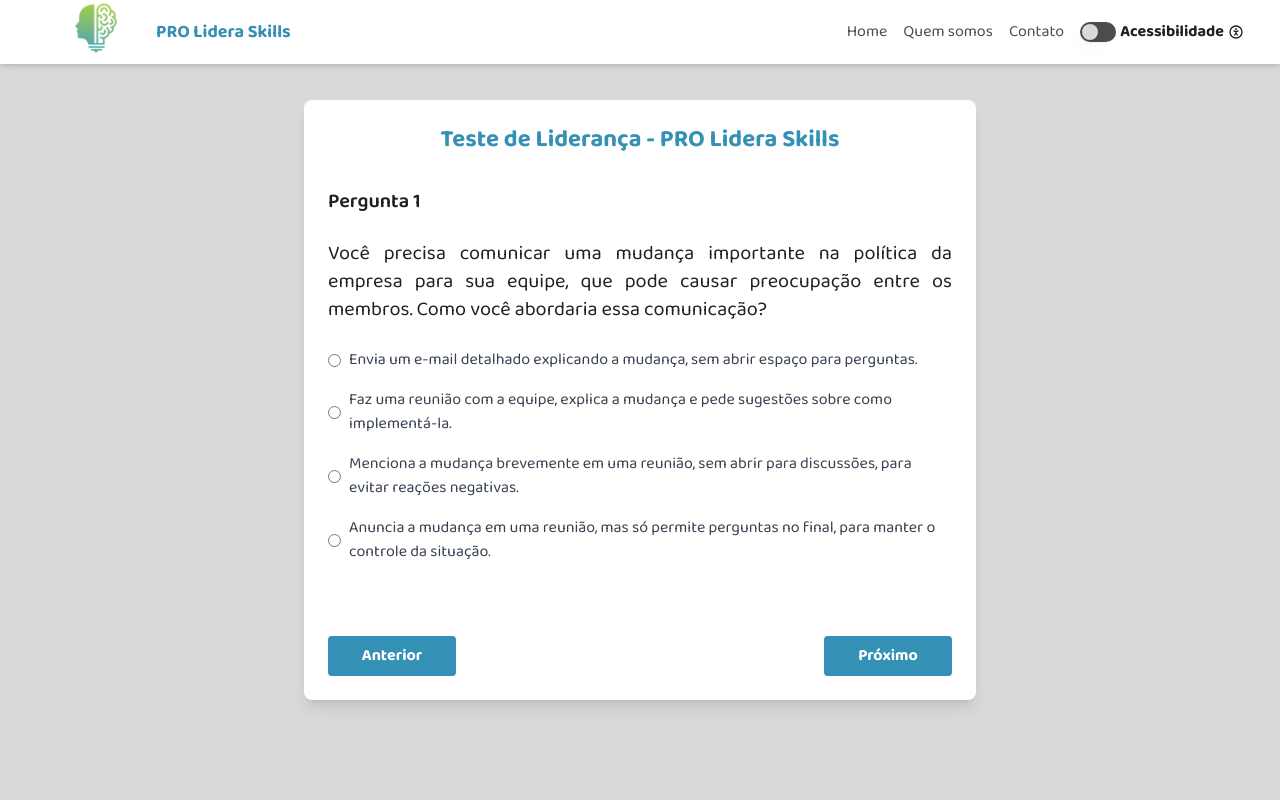
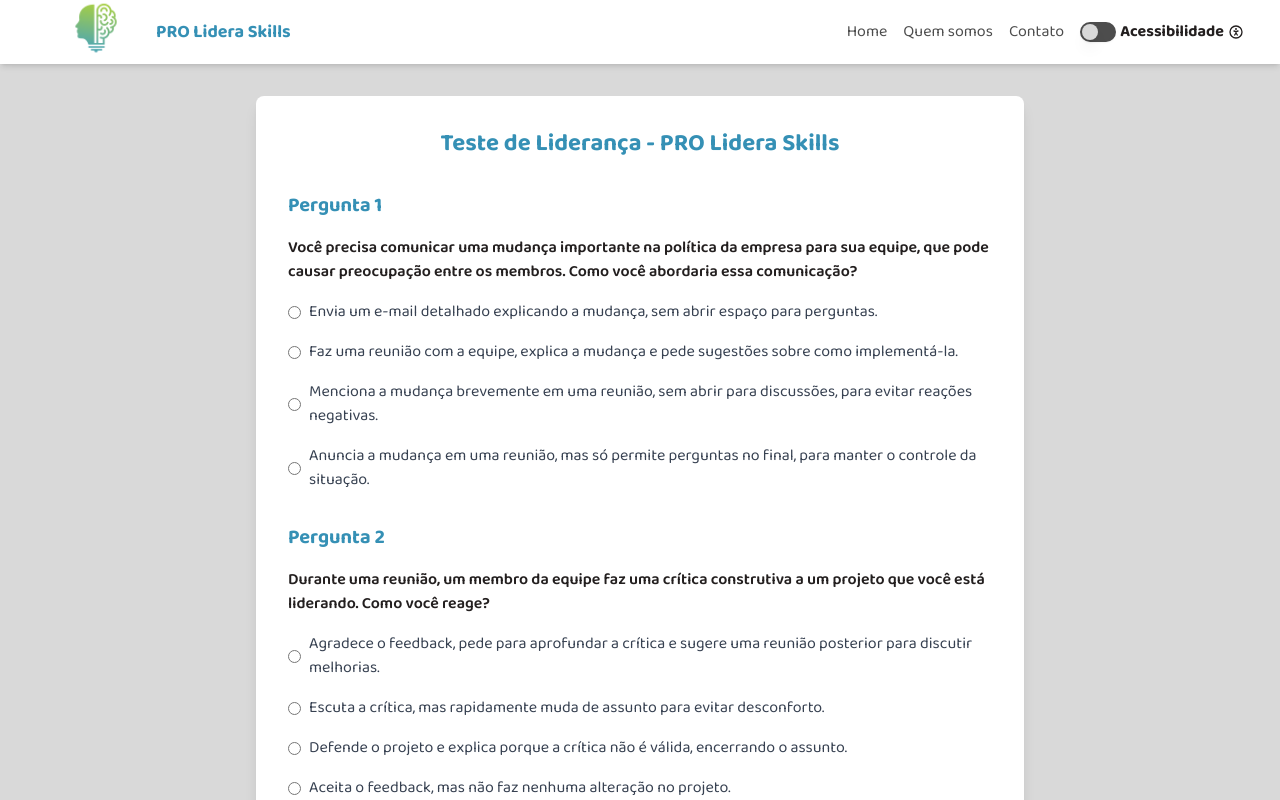
Before and after one commit to softexrecifepe/PI-PRO-LIDERA-TURMA-07-EQUIPE-02, a Next.js app: page /questionario in a window 1280 px wide. Shown: the top 800 px of the page. Built offline with nearby package versions, Linux system fonts and the light colour scheme.

Commit message:
feat: ajustando para mostrar 3 perguntas por página

```diff
--- a/package.json
+++ b/package.json
@@ -20,6 +20,7 @@
     "next": "^15.0.1",
     "react": "^18",
     "react-dom": "^18",
+    "react-hook-form": "^7.53.1",
     "react-icons": "^5.3.0",
     "tailwind-merge": "^2.5.4",
     "tailwindcss-animate": "^1.0.7"
--- a/src/app/login/page.tsx
+++ b/src/app/login/page.tsx
@@ -10,7 +10,7 @@ import { Separator } from "@/components/ui/separator";
 
 export default function Login() {
   return (
-    <div className="flex min-h-screen">
+    <div className="flex mt-16">
       <section className="hidden md:flex w-1/2 relative">
         <Image src={image.src} alt="Imagem de Login" fill />
       </section>
--- a/src/app/questionario/page.tsx
+++ b/src/app/questionario/page.tsx
@@ -1,75 +1,124 @@
 "use client";
-import { CustomButton } from "@/components/button/custom-button";
+
 import React, { useState } from "react";
 import data from "../../lib/data.json";
+import { useForm, Controller } from "react-hook-form";
+import { CustomButton } from "@/components/button/custom-button";
+
+type Option = {
+  id: string;
+  value: string;
+  score: number;
+};
+
+type Question = {
+  id: string;
+  question: string;
+  options: Option[];
+};
+
+type FormData = {
+  [key: string]: string;
+};
+
+const questions: Question[] = data as Question[];
 
 export default function TesteLideranca() {
-  const [selectedOption, setSelectedOption] = useState<string | null>(null);
-  const [currentQuestionIndex, setCurrentQuestionIndex] = useState(0);
+  const { control, handleSubmit, watch } = useForm<FormData>();
+  const [currentPage, setCurrentPage] = useState(0);
 
-  const currentQuestion = data[currentQuestionIndex];
+  const questionsPerPage = 3;
+  const totalPages = Math.ceil(questions.length / questionsPerPage);
+  const currentQuestions = questions.slice(
+    currentPage * questionsPerPage,
+    currentPage * questionsPerPage + questionsPerPage
+  );
 
-  const handleOptionChange = (event: React.ChangeEvent<HTMLInputElement>) => {
-    setSelectedOption(event.target.value);
+  // Função para avançar de página se todas as perguntas estiverem respondidas
+  const handleNextPage = () => {
+    if (isPageComplete()) {
+      setCurrentPage((prev) => Math.min(prev + 1, totalPages - 1));
+    }
+  };
+
+  const handlePreviousPage = () => {
+    setCurrentPage((prev) => Math.max(prev - 1, 0));
+  };
+
+  const isPageComplete = () =>
+    currentQuestions.every((question) => watch(`question${question.id}`));
+
+  const onSubmit = (data: FormData) => {
+    console.log("Respostas enviadas:", data);
+    // Aqui você pode processar ou enviar as respostas finais
   };
 
   return (
-    <>
     <div className="flex justify-center items-center h-full py-24 min-h-screen">
-        <div className="bg-white shadow-lg rounded-lg p-6 max-w-2xl w-full h-[600px] relative">
-          <h1 className="flex justify-center items-center text-primary text-2xl font-bold mb-8">
+      <div className="bg-white shadow-lg rounded-lg p-8 w-full max-w-screen-md">
+        <form onSubmit={handleSubmit(onSubmit)} className="space-y-8">
+          <h1 className="text-2xl font-bold text-center mb-8 text-primary">
             Teste de Liderança - PRO Lidera Skills
           </h1>
 
-          <h2 className="text-xl font-semibold mb-6">
-            Pergunta {currentQuestion.id}
-          </h2>
-
-          <div className="mb-6">
-            <h3 className="text-xl mb-2 text-justify">
-              {currentQuestion.question}
-            </h3>
-          </div>
-
-          <form className="space-y-4 ">
-            {currentQuestion.options.map((option) => (
-              <div key={option.id} className="flex items-center">
+          {currentQuestions.map((question) => (
+            <div key={question.id} className="space-y-4">
+              <h1 className="text-xl text-primary font-bold">
+                Pergunta {question.id}
+              </h1>
+              <h2 className="font-semibold text-base">{question.question}</h2>
+              {question.options.map((option) => (
+                <Controller
+                  key={option.id}
+                  name={`question${question.id}`}
+                  control={control}
+                  defaultValue=""
+                  rules={{ required: true }}
+                  render={({ field }) => (
+                    <div className="flex items-center">
                       <input
+                        {...field}
                         type="radio"
-                  id={`option${option.id}`}
-                  name="question"
+                        id={`question${question.id}_option${option.id}`}
                         value={option.value}
-                  checked={selectedOption === option.value}
-                  onChange={handleOptionChange}
+                        checked={field.value === option.value}
                         className="mr-2"
                       />
-                <label htmlFor={`option${option.id}`} className="text-gray-700">
+                      <label
+                        htmlFor={`question${question.id}_option${option.id}`}
+                        className="text-gray-700"
+                      >
                         {option.value}
                       </label>
                     </div>
+                  )}
+                />
               ))}
-          </form>
+            </div>
+          ))}
 
-          <div className="absolute flex justify-between w-[39rem] bottom-6">
+          <div className="flex justify-between mt-8">
             <CustomButton
-              onClick={() =>
-                setCurrentQuestionIndex(Math.max(currentQuestionIndex - 1, 0))
-              }
+              onClick={handlePreviousPage}
+              disabled={currentPage === 0}
             >
               Anterior
             </CustomButton>
+            {currentPage < totalPages - 1 ? (
               <CustomButton
-              onClick={() =>
-                setCurrentQuestionIndex(
-                  Math.min(currentQuestionIndex + 1, data.length - 1)
-                )
-              }
+                onClick={handleNextPage}
+                disabled={!isPageComplete()}
               >
                 Próximo
               </CustomButton>
+            ) : (
+              <CustomButton onClick={handleSubmit(onSubmit)} disabled={false}>
+                Enviar
+              </CustomButton>
+            )}
+          </div>
+        </form>
       </div>
     </div>
-      </div>
-    </>
   );
 }
--- a/src/components/button/custom-button.tsx
+++ b/src/components/button/custom-button.tsx
@@ -3,15 +3,18 @@ export const CustomButton = ({
   children,
   onClick,
   className,
+  disabled,
 }: {
   children: React.ReactNode;
   onClick: () => void;
   className?: string;
+  disabled?: boolean;
 }) => {
   return (
     <button
       onClick={onClick}
       className={`text-btnTextColor bg-primary w-32 hover:bg-[#0056b3] font-bold py-2 px-4 rounded transition duration-300 ease-in-out shadow-shadowColor ${className}`}
+      disabled={disabled}
     >
       {children}
     </button>
```
Also changed, not shown: 1 other file (tests, documents, lock files or other folders). Lines whose indentation alone changed are shown as unchanged.
